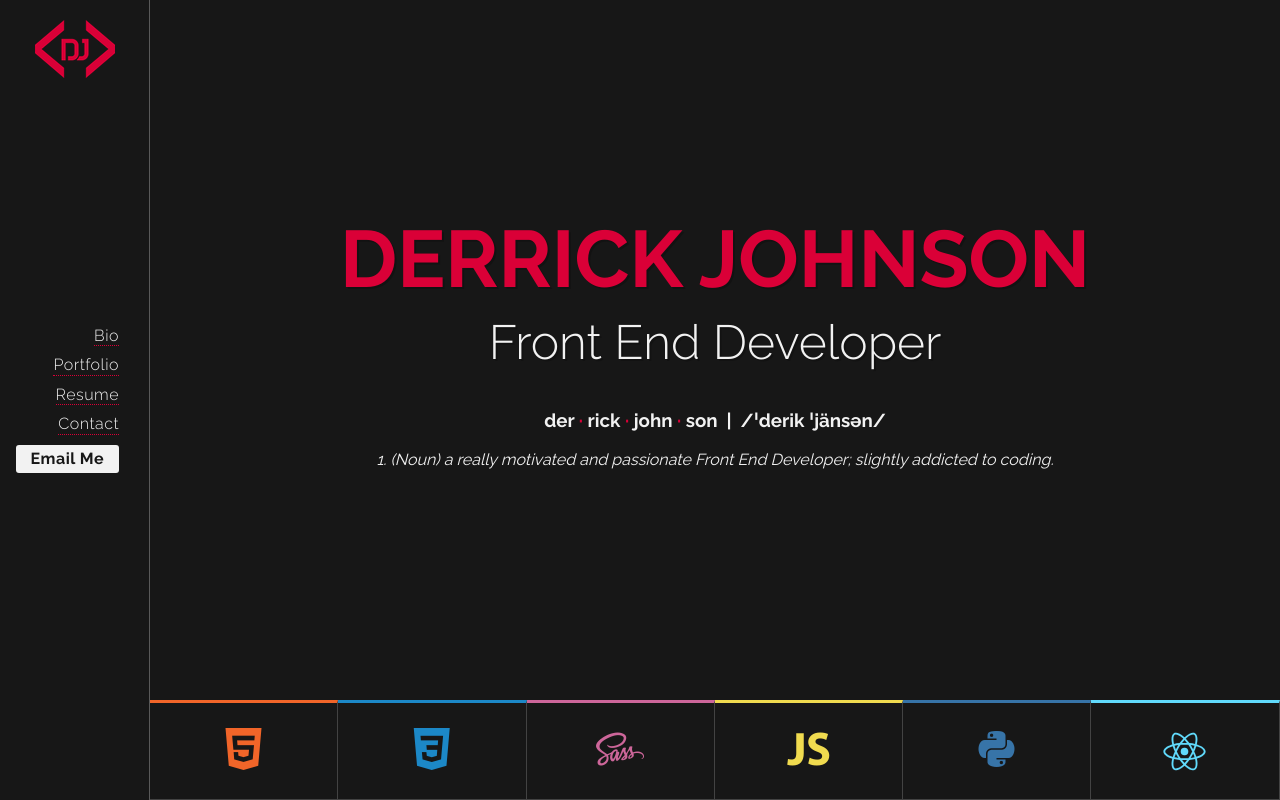
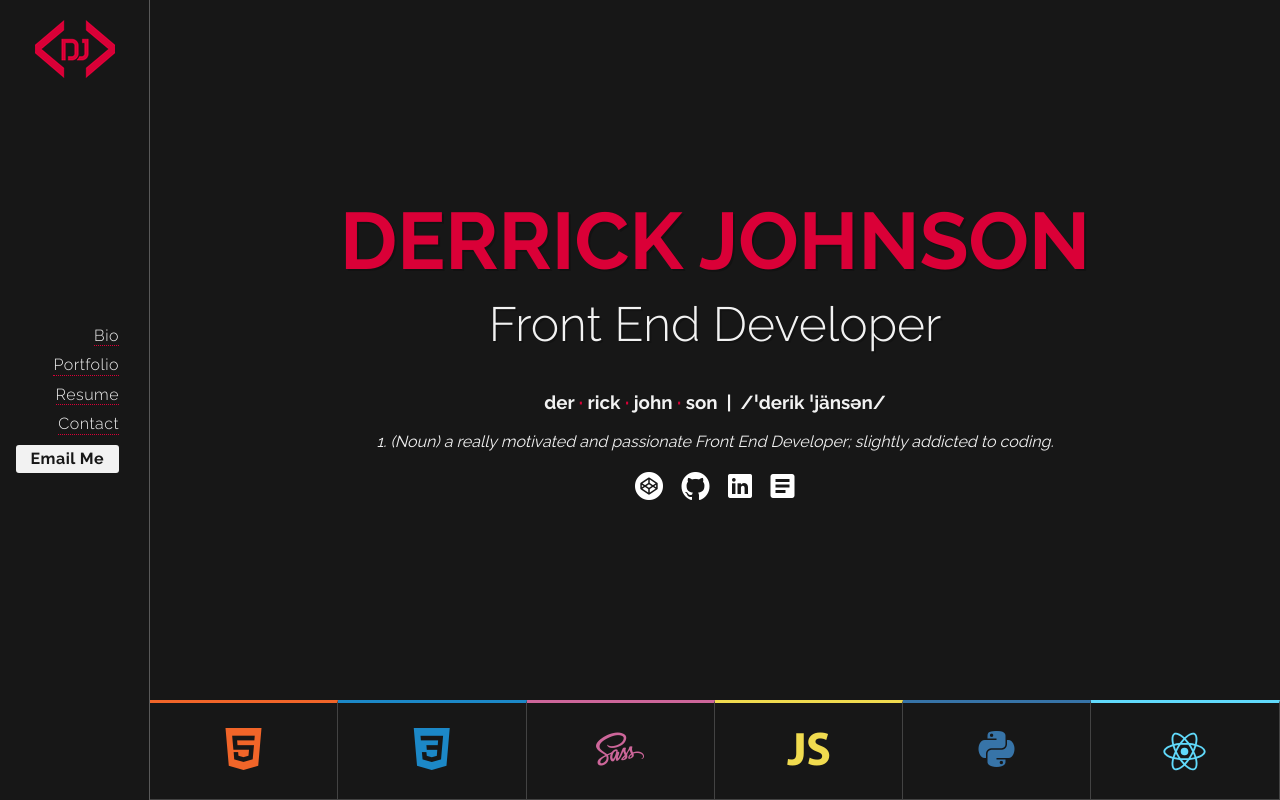
Before and after one commit to dj51234/portfolio-final, a website: page index.html in a window 1280 px wide. Shown: the top 800 px of the page. Drawn offline with nearby package versions, Linux system fonts and the light colour scheme.

```diff
--- a/index.html
+++ b/index.html
@@ -84,7 +84,6 @@
               >Resume</a
             >
           </li>
-          <li><a class="mobile-header__link" href="#social">Contact</a></li>
           <li>
             <a class="mobile-header__link" href="mailto:dj51234@yahoo.com"
               >Email Me</a
@@ -115,6 +114,15 @@
                     Developer; slightly addicted to coding.</i
                   >
                 </p>
+              </div>
+              <div class="findme-container bio-content hero-contact">
+                <div class="findme">
+                  <div class="findme-icon"><a target="_blank" href="http://codepen.io/dj51234/pens/showcase/" title="Codepen"><span class="ion-social-codepen ion-override-color"></span></a></div>
+                  <div class="findme-icon"><a target="_blank"  href="https://github.com/dj51234" title="GitHub"><span class="ion-social-github ion-override-color"></span></a></div>
+                  <div class="findme-icon"><a target="_blank"  href="https://www.linkedin.com/in/derrick-johnson-ab1b887b/" title="LinkedIn"><span class="ion-social-linkedin ion-override-color"></span></a></div>
+
+                  <div class="findme-icon"><a target="_blank"  href="./dest/images/derrick-johnson-resume.pdf" title="Resume"><span class="ion-android-list ion-override-color"></span></a></div>
+                </div>
               </div>
             </div>
           </div>
@@ -170,6 +178,16 @@
                 <p class="bio-outer-text">I have 6 years of professional experience working with clients in web development but I started off designing websites in Photoshop over 10 years ago.  I am currently experienced in using modern tools such as <span class="orange">HTML5</span>, <span class="blue">CSS3</span>, <span class="yellow">Javascript</span>, <span class="reactblue">React.js</span>, <span class="gulpred">Gulp</span>, <span class="nodegreen">Node/npm</span>, <span class="gitorange">Git</span>, <span class="pyblue">Python</span> and am currently embarking on my adventure with <span class="djangogreen">Django</span> and <span class="vuegreen">Vue.js</span>.</p>
               </div>
             </div>
+            <div class="findme-container bio-content">
+              <h2 class="bio-content__title bio-content__title--margin">Find me here</h2>
+              <div class="findme">
+                <div class="findme-icon"><a href="http://codepen.io/dj51234/pens/showcase/" title="Codepen"><span class="ion-social-codepen"></span></a></div>
+                <div class="findme-icon"><a href="https://github.com/dj51234" title="GitHub"><span class="ion-social-github"></span></a></div>
+                <div class="findme-icon"><a href="https://www.linkedin.com/in/derrick-johnson-ab1b887b/" title="LinkedIn"><span class="ion-social-linkedin"></span></a></div>
+
+                <div class="findme-icon"><a href="https://www.linkedin.com/in/derrick-johnson-ab1b887b/" title="Resume"><span class="ion-android-list"></span></a></div>
+              </div>
+            </div>
           </div>
         </div>
       </div>
--- a/scss/modules/bio.scss
+++ b/scss/modules/bio.scss
@@ -100,47 +100,14 @@
   }
 }
 
-// &--orange {
-//   border-top: 3px solid #f16529;
-// }
+.findme {
+  color: #fff;
+  display: flex;
+  width: 160px;
+  justify-content: space-between;
+  font-size: 2rem;
+}
 
-// &--blue {
-//   border-top: 3px solid #1c88c7;
-// }
-
-// &--pink {
-//   border-top: 3px solid #cd669a;
-// }
-
-// &--yellow {
-//   border-top: 3px solid #f0db4f;
-// }
-
-// &--green {
-//   border-top: 3px solid #6aa568;
-// }
-
-// &--burntorange {
-//   border-top: 3px solid #f05033;
-// }
-
-// &--lightblue {
-//   border-top: 3px solid #1192c7;
-// }
-
-// &--pyblue {
-//   border-top: 3px solid #3774a8;
-// }
-
-// &--vuegreen {
-//   border-top: 3px solid #3eaf7c;
-//   font-size: 1rem !important;
-
-//   * {
-//     width: 45px;
-//     height: 45px;
-//   }
-// }
-
-// &--reactblue {
-//   border-top: 3px solid #61dafb;
+.findme-icon:hover {
+  opacity: 0.8;
+}
--- a/scss/modules/header.scss
+++ b/scss/modules/header.scss
@@ -8,6 +8,7 @@
     position: fixed;
     display: block;
     border-right: 1px solid transparentize($white, 0.7);
+    z-index: 1000;
   }
   text-align: right;
 
--- a/scss/modules/hero.scss
+++ b/scss/modules/hero.scss
@@ -52,3 +52,11 @@
     }
   }
 }
+
+.hero-wrap .findme {
+  margin: 0 auto;
+}
+
+.hero-wrap .findme-icon {
+  color: #fff !important;
+}
--- a/scss/modules/icons.scss
+++ b/scss/modules/icons.scss
@@ -58,4 +58,7 @@
   &-android-list {
     color: #6441a5;
   }
+  &-override-color {
+    color: #fff !important;
+  }
 }
--- a/scss/modules/wrappers.scss
+++ b/scss/modules/wrappers.scss
@@ -1,5 +1,5 @@
 body {
-  overflow: hidden;
+  overflow-x: hidden;
 }
 
 .nav-wrapper {
@@ -22,7 +22,7 @@
 .body-wrap {
   height: 100vh;
   width: 400%;
-  overflow: hidden;
+  overflow-x: hidden;
   display: flex;
   flex-direction: column;
   justify-content: space-between;
@@ -44,6 +44,7 @@
 
 .bio-wrap {
   width: 25%;
+  padding-top: 100px;
   display: flex;
-  align-items: center;
+  position: relative;
 }
```
Also changed, not shown: dest/styles/main.css. Lines whose indentation alone changed are shown as unchanged.
